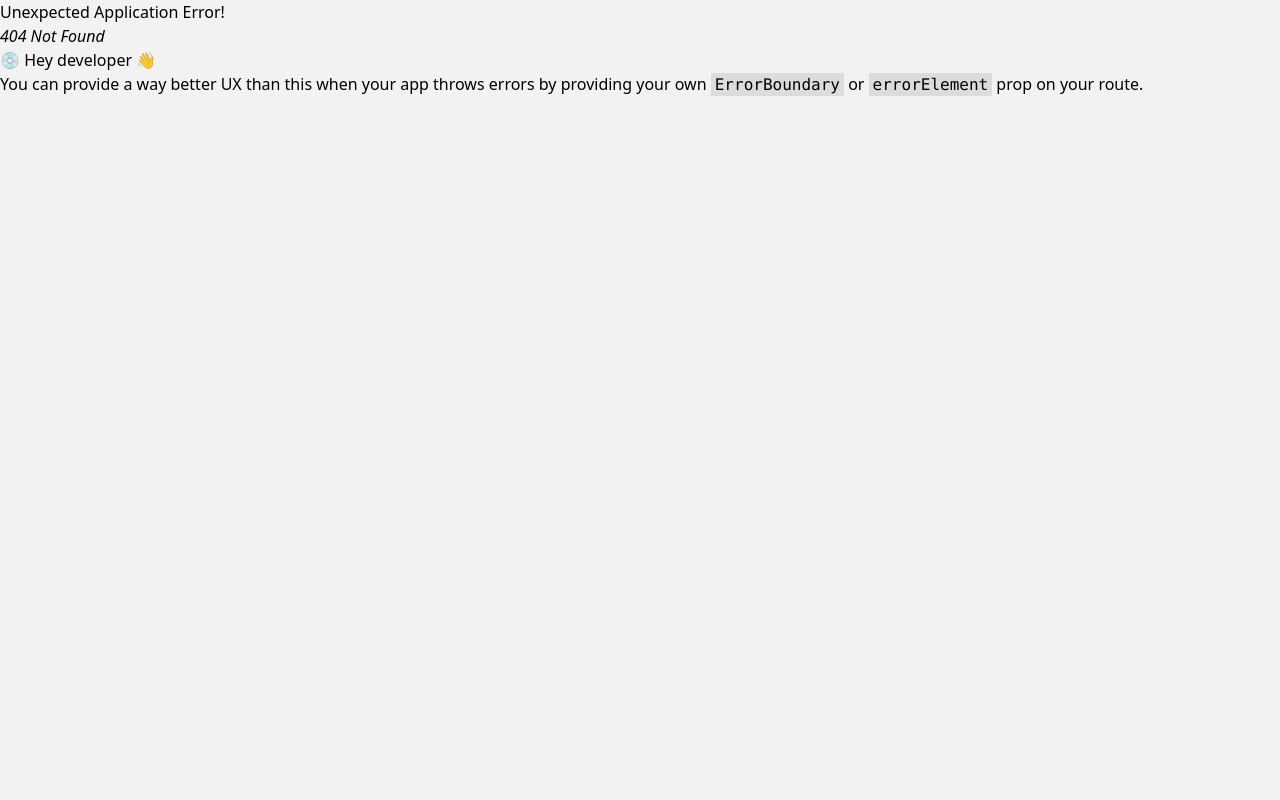
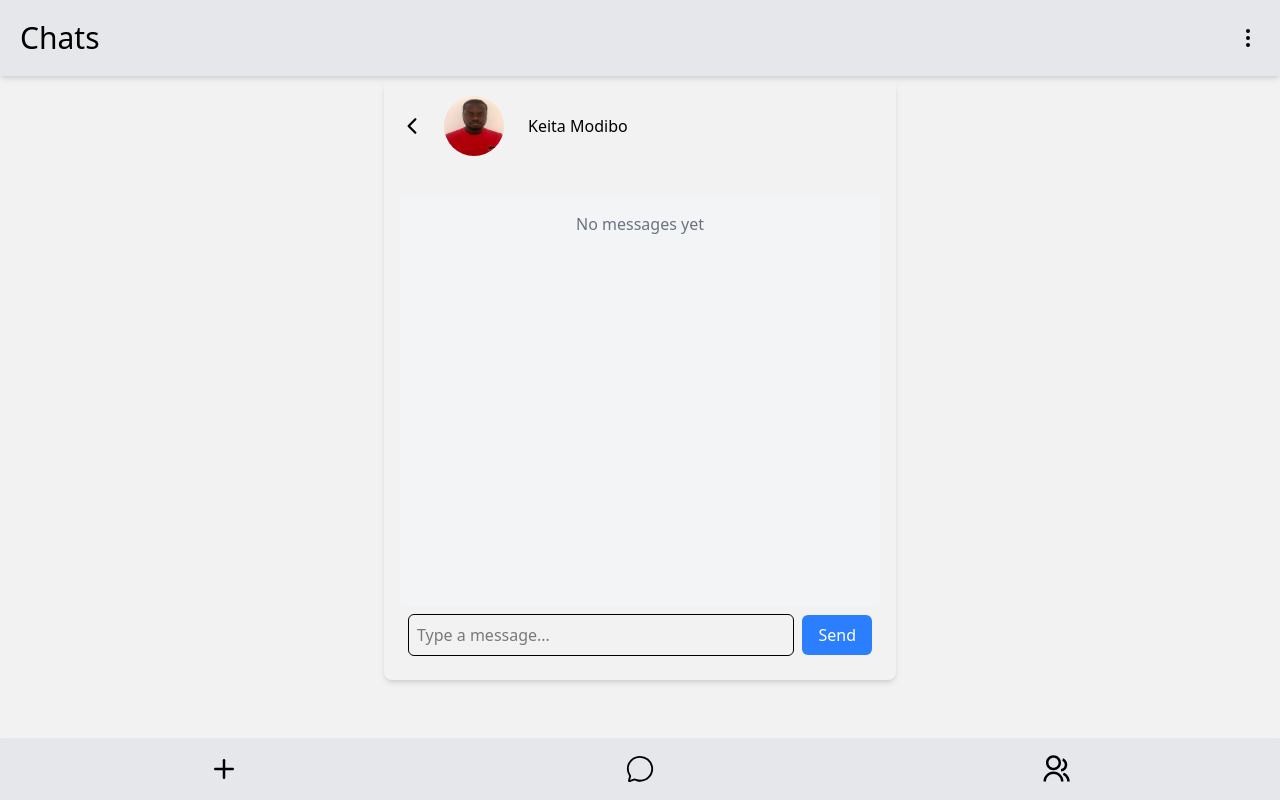
Before and after one commit to zaccodder/chateer-app, a React (Vite) app in the folder chateer-frontend/: page /singleuser in a window 1280 px wide. Before the commit this address had no page. Built offline with nearby package versions, Linux system fonts and the light colour scheme.

Commit message:
setting user profile, chat room and getting single user informatoin

```diff
--- a/chateer-frontend/package.json
+++ b/chateer-frontend/package.json
@@ -15,6 +15,7 @@
     "react-dom": "^19.0.0",
     "react-icons": "^5.5.0",
     "react-router-dom": "^7.3.0",
+    "socket.io": "^4.8.1",
     "socket.io-client": "^4.8.1",
     "tailwindcss": "^4.0.12"
   },
--- a/chateer-frontend/src/App.jsx
+++ b/chateer-frontend/src/App.jsx
@@ -4,13 +4,14 @@ import Layout from './components/Layout';
 import UploadFile from './pages/UploadFile';
 import ChatRoom from './pages/ChatRoom';
 import ChatGroup from './pages/ChatGroup';
-
+import SingleUser from './pages/SingleUser';
 const router = createBrowserRouter(
   createRoutesFromElements(
     <Route path="/" element={<Layout />}>
       <Route index element={<ChatRoom />} />
       <Route path="uploadfile" element={<UploadFile />} />
       <Route path="chatgroup" element={<ChatGroup />} />
+      <Route path="singleuser" element={<SingleUser />} />
     </Route>
   )
 );
--- a/chateer-frontend/src/pages/ChatRoom.jsx
+++ b/chateer-frontend/src/pages/ChatRoom.jsx
@@ -1,11 +1,32 @@
-import React from 'react'
+import React from "react";
+import UserProfile from "../pages/UserProfile";
+import { Link } from "react-router-dom";
 
 function ChatRoom() {
+  const currentTime = new Date().toLocaleTimeString("en-US", {
+    hour: "2-digit",
+    minute: "2-digit",
+    hour12: true,
+  });
+
+  // Simulated list of users
+  const users = Array.from({ length: 5 }, (_, index) => ({
+    id: index + 1,
+    onlineTime: currentTime,
+  }));
+
   return (
-    <div className="mt-30">
-      <h1>Chat Room</h1>
+    <div className="w-screen h-[90vh] flex items-start justify-start">
+
+      <div className="bg-gray-200 w-full p-3 flex flex-col gap-5 h-full min-h-0 overflow-y-auto pb-10">
+        {users.map((user) => (
+          <Link to="singleuser" key={user.id}>
+            <UserProfile onlineTime={user.onlineTime} />
+          </Link>
+        ))}
+      </div>
     </div>
-  )
+  );
 }
 
-export default ChatRoom
+export default ChatRoom;
--- /dev/null
+++ b/chateer-frontend/src/pages/SingleUser.jsx
@@ -0,0 +1,49 @@
+import React from "react";
+import UserProfile from "./UserProfile";
+import { useState } from "react";
+import { IoIosArrowBack } from "react-icons/io";
+import { Link } from "react-router-dom";
+export default function SingleUser() {
+  const [messages, setMessages] = useState([])
+
+  function chandleClik(formData){
+
+    const message = formData.get("message").trim();
+    if (message){
+      setMessages((prevMessages) => [...prevMessages, message])
+    }
+
+  }
+  return (
+    <div className="flex flex-col mt-20 h-[75vh] max-w-lg mx-auto p-4 rounded-lg shadow-md">
+      <div className="flex items-center gap-5 mb-10">
+        <Link to="/"><IoIosArrowBack className="text-2xl"/></Link>
+      <UserProfile />
+      </div>
+
+      <div className="flex-grow overflow-y-auto p-4 space-y-2 bg-gray-100 rounded-md">
+        {messages.length > 0 ? (
+          messages.map((message, index) => (
+            <p key={index} className="p-2 bg-white rounded-lg shadow">
+              {message}
+            </p>
+          ))
+        ) : (
+          <p className="text-gray-500 text-center">No messages yet</p>
+        )}
+      </div>
+
+      <form action={chandleClik} className="flex items-center space-x-2 p-2 ">
+        <input
+          type="text"
+          placeholder="Type a message..."
+          name="message"
+          className="flex-grow p-2 border rounded-md"
+        />
+        <button className="px-4 py-2 bg-blue-500 text-white rounded-md">
+          Send
+        </button>
+      </form>
+    </div>
+  );
+}
--- a/chateer-frontend/src/pages/UserProfile.jsx
+++ b/chateer-frontend/src/pages/UserProfile.jsx
@@ -1,12 +1,13 @@
 import React from 'react'
 import Profile from "../assets/images/mk.jpeg"
-function UserProfile() {
+function UserProfile({onlineTime}) {
   return (
     <div className="flex items-center gap-6">
       <img src={Profile} alt="keita profile" className="rounded-full w-15 h-15"/>
       <div>
         <h1>Keita Modibo</h1>
       </div>
+      <p className="ml-15">{onlineTime} </p>
     </div>
   )
 }
--- /dev/null
+++ b/chateer-frontend/src/pages/tailwind.config.js
@@ -0,0 +1,16 @@
+/** @type {import('tailwindcss').Config} */
+export default {
+    content: [
+        "./src/**/*.{js,jsx,ts,tsx}",
+    ],
+    theme: {
+        extend: {
+            colors: {
+                pale_orange: '#ffd9a6',
+                light_orange: '#fbb03b',
+                orange: '#f7931e',
+            },
+        },
+    },
+    plugins: [],
+};
```
Also changed, not shown: 1 other file (tests, documents, lock files or other folders).
